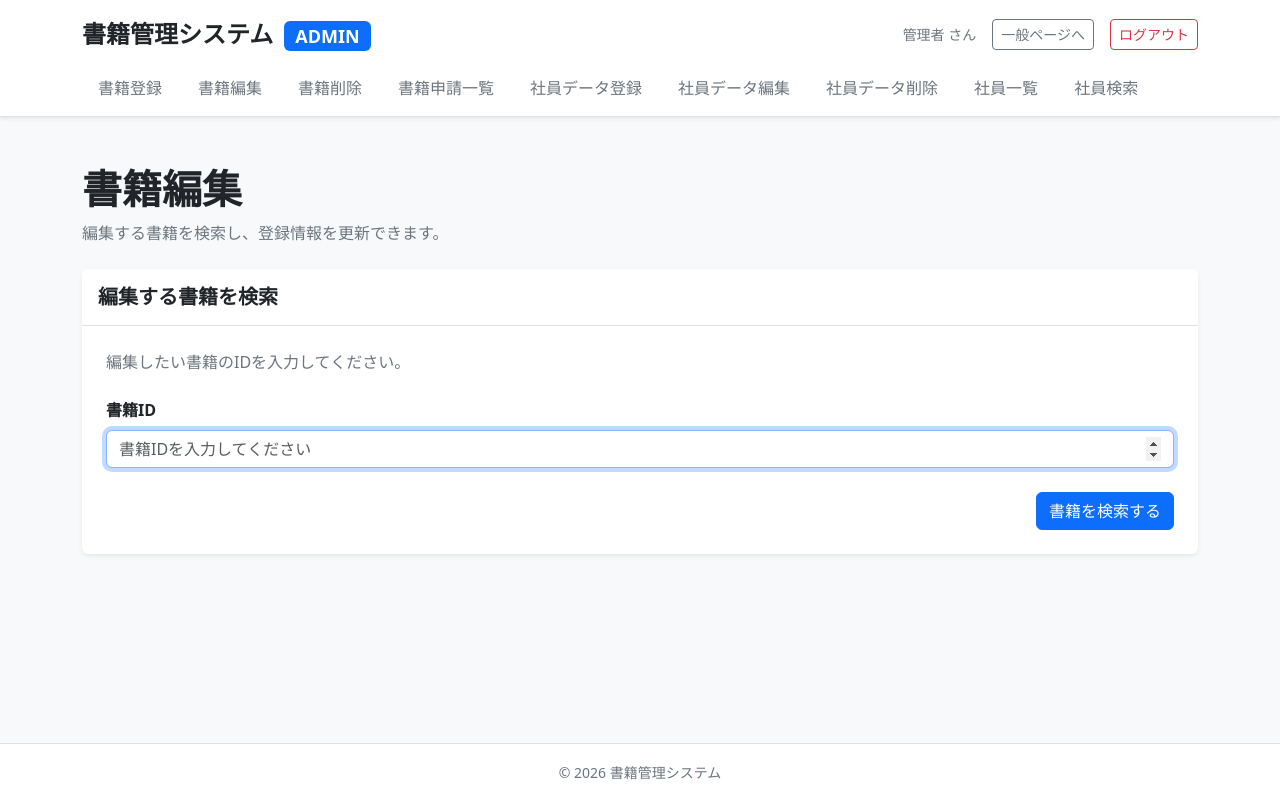
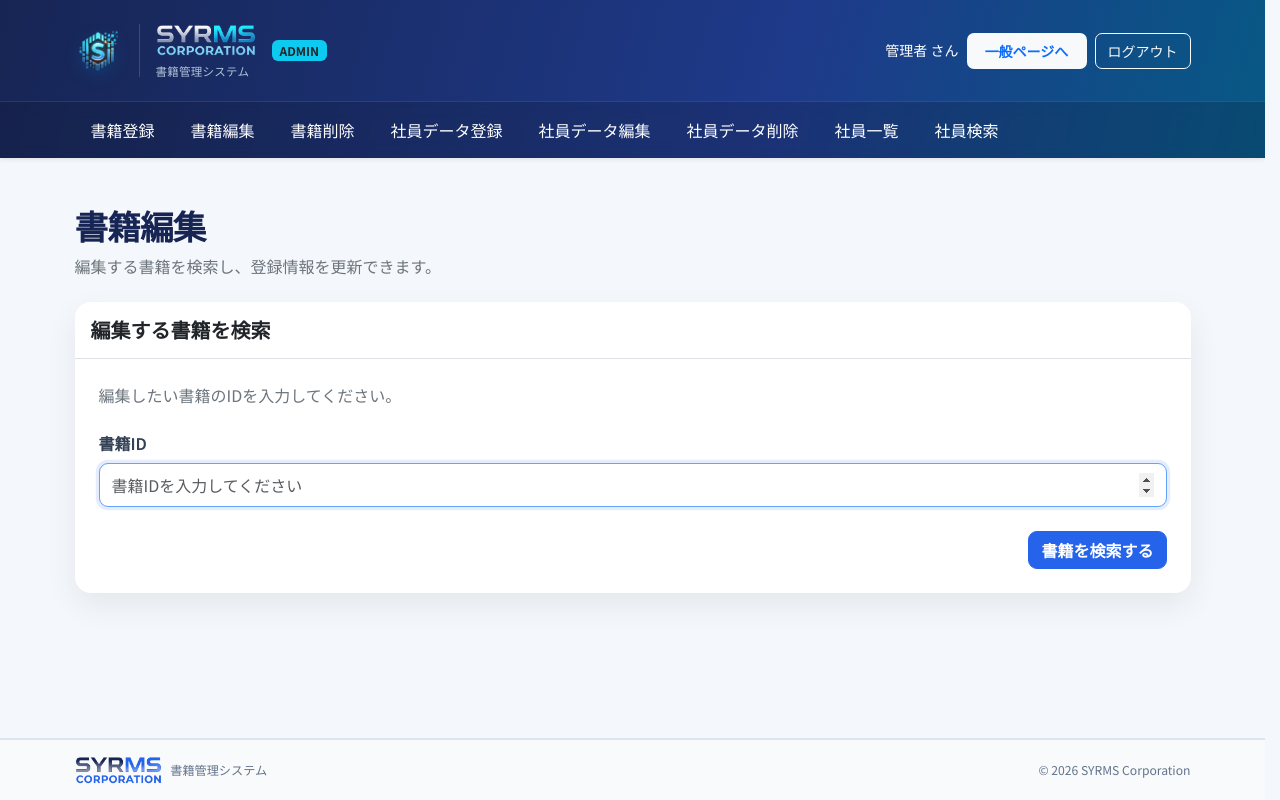
Before and after one commit to PTC-Team-1/book-management-app, a Laravel app: page /admin/books/edit in a window 1280 px wide. Run offline with Laravel 12, Linux system fonts and the light colour scheme; a user stored in the database is signed in; data comes from the database, SQL or seed files in the repository; parts of the project's set-up code (start-up, migrations or seed data) failed here and were passed over.

Commit message:
Update admin layout

```diff
--- a/resources/views/layouts/admin.blade.php
+++ b/resources/views/layouts/admin.blade.php
@@ -7,38 +7,51 @@
 
     <title>@yield('title') | 管理者ページ</title>
 
+    <link rel="preconnect" href="https://fonts.googleapis.com">
+    <link rel="preconnect" href="https://fonts.gstatic.com" crossorigin>
+    <link href="https://fonts.googleapis.com/css2?family=Space+Grotesk:wght@500;600;700&family=Noto+Sans+JP:wght@400;500;600;700&display=swap" rel="stylesheet">
+
     <!-- Bootstrap 5 CSS -->
     <link
         href="https://cdn.jsdelivr.net/npm/bootstrap@5.3.8/dist/css/bootstrap.min.css"
         rel="stylesheet"
     >
+    <link href="{{ asset('css/site.css') }}" rel="stylesheet">
 </head>
 
 <body class="bg-light text-dark min-vh-100 d-flex flex-column">
 
     <!-- ヘッダー -->
-    <header class="bg-white border-bottom shadow-sm">
+    <header class="app-header border-0 shadow-sm">
 
         <!-- ロゴ・一般ページへのリンク・ログアウト -->
-        <div class="container">
-            <div class="d-flex justify-content-between align-items-center py-3">
+        <div class="container py-2">
+            <div class="header-main-row d-flex justify-content-between align-items-center py-3">
 
                 <a href="/admin/books/create"
-                   class="navbar-brand fw-bold fs-4 text-dark mb-0">
-                    書籍管理システム
-                    <span class="badge bg-primary ms-1">ADMIN</span>
+                   class="navbar-brand d-flex align-items-center gap-3 text-white mb-0">
+                    <img src="/images/syrms-emblem-hex.png"
+                         alt=""
+                         class="brand-mark">
+                    <span class="brand-title ps-3">
+                        <img src="/images/syrms-wordmark.png"
+                             alt="SYRMS CORPORATION"
+                             class="brand-wordmark">
+                        <span class="brand-section">書籍管理システム</span>
+                    </span>
+                    <span class="badge bg-info text-dark">ADMIN</span>
                 </a>
 
-                <div class="d-flex align-items-center gap-3">
+                <div class="d-flex align-items-center gap-2">
 
                     <!-- ログインユーザー名 -->
-                    <span class="text-secondary small">
+                    <span class="admin-user-name text-white small">
                         {{ Auth::user()->name }} さん
                     </span>
 
                     <!-- 一般ページへのリンク -->
                     <a href="/"
-                       class="btn btn-outline-secondary btn-sm">
+                       class="btn btn-light btn-sm fw-semibold text-primary border-0 header-action header-page-action">
                         一般ページへ
                     </a>
 
@@ -46,7 +59,7 @@
                     <form action="/logout" method="POST">
                         @csrf
                         <button type="submit"
-                                class="btn btn-outline-danger btn-sm">
+                                class="btn btn-outline-light btn-sm header-action">
                             ログアウト
                         </button>
                     </form>
@@ -57,54 +70,51 @@
         </div>
 
         <!-- ナビゲーション -->
-        <div class="container pb-2">
-            <nav class="nav nav-pills flex-wrap gap-1">
+        <div class="header-nav">
+            <div class="container py-2">
+                <nav class="admin-navigation nav nav-pills gap-1">
 
                     <a href="/admin/books/create"
-                   class="nav-link text-secondary">
+                       class="nav-link">
                         書籍登録
                     </a>
 
                     <a href="/admin/books/edit"
-                   class="nav-link text-secondary">
+                       class="nav-link">
                         書籍編集
                     </a>
 
                     <a href="/admin/books/erase"
-                   class="nav-link text-secondary">
+                       class="nav-link">
                         書籍削除
                     </a>
 
-                <a href="/admin/books/rentals/request"
-                   class="nav-link text-secondary">
-                    書籍申請一覧
-                </a>
-
                     <a href="/admin/users/create"
-                   class="nav-link text-secondary">
+                       class="nav-link">
                         社員データ登録
                     </a>
 
                     <a href="/admin/users/edit"
-                   class="nav-link text-secondary">
+                       class="nav-link">
                         社員データ編集
                     </a>
 
                     <a href="/admin/users/erase"
-                   class="nav-link text-secondary">
+                       class="nav-link">
                         社員データ削除
                     </a>
 
                     <a href="/admin/users"
-                   class="nav-link text-secondary">
+                       class="nav-link">
                         社員一覧
                     </a>
 
                     <a href="/admin/users/search"
-                   class="nav-link text-secondary">
+                       class="nav-link">
                         社員検索
                     </a>
                 </nav>
+            </div>
         </div>
 
     </header>
@@ -115,10 +125,16 @@
     </main>
 
     <!-- フッター -->
-    <footer class="bg-white border-top py-3 mt-auto">
-        <div class="container text-center">
-            <small class="text-secondary">
-                &copy; {{ date('Y') }} 書籍管理システム
+    <footer class="app-footer mt-auto">
+        <div class="container py-3 d-flex flex-column flex-sm-row justify-content-between align-items-center gap-2">
+            <div class="d-flex flex-wrap justify-content-center align-items-center gap-2">
+                <img src="/images/syrms-wordmark-dark.png"
+                     alt="SYRMS CORPORATION"
+                     class="footer-wordmark-image">
+                <span class="footer-product">書籍管理システム</span>
+            </div>
+            <small class="footer-copyright">
+                &copy; {{ date('Y') }} SYRMS Corporation
             </small>
         </div>
     </footer>
```
Lines whose indentation alone changed are shown as unchanged.
